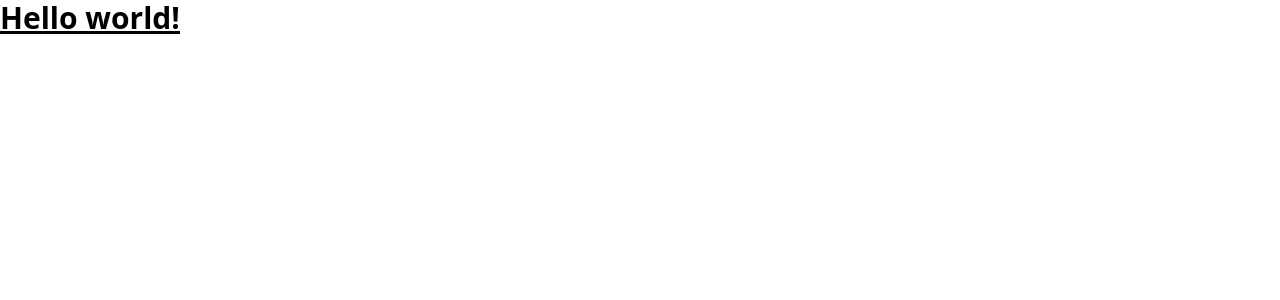
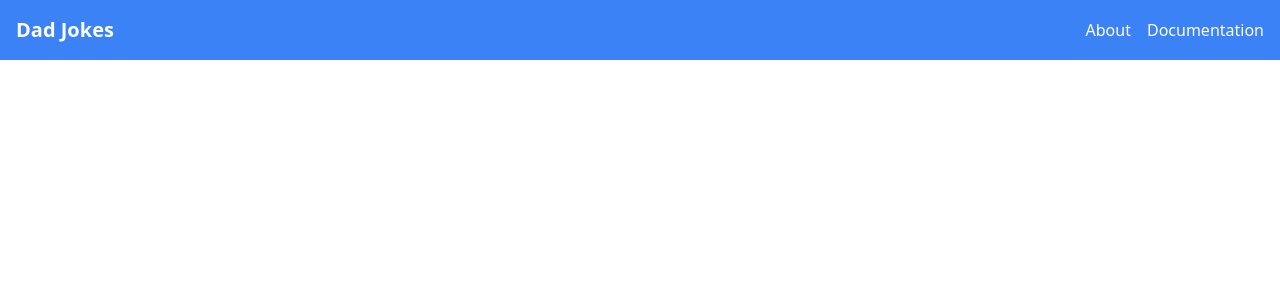
Before and after one commit to achingachris/dad-jokes, an Angular app: page / in a window 1280 px wide. Shown: the top 300 px of the page. Built offline with nearby package versions, Linux system fonts and the light colour scheme.

Commit message:
jokes service

```diff
--- a/package.json
+++ b/package.json
@@ -35,6 +35,8 @@
     "karma-jasmine": "~5.1.0",
     "karma-jasmine-html-reporter": "~2.0.0",
     "postcss": "^8.4.23",
+    "prettier": "^2.8.8",
+    "prettier-plugin-tailwindcss": "^0.3.0",
     "tailwindcss": "^3.3.2",
     "typescript": "~5.0.2"
   }
--- a/src/app/app.component.html
+++ b/src/app/app.component.html
@@ -1 +1,9 @@
-<h1 class="text-3xl font-bold underline">Hello world!</h1>
+<nav class="bg-blue-500 p-4">
+  <div class="container mx-auto flex justify-between items-center">
+    <a href="#" class="text-white text-xl font-bold">Dad Jokes</a>
+    <ul class="flex space-x-4">
+      <li><a href="#" class="text-white hover:text-gray-200">About</a></li>
+      <li><a href="#" class="text-white hover:text-gray-200">Documentation</a></li>
+    </ul>
+  </div>
+</nav>
--- /dev/null
+++ b/src/app/jokes.service.ts
@@ -0,0 +1,18 @@
+import { Injectable } from '@angular/core';
+import { HttpClient } from '@angular/common/http';
+import { Observable } from 'rxjs';
+
+@Injectable({
+  providedIn: 'root'
+})
+
+export class JokesService {
+
+  url = 'https://icanhazdadjoke.com'
+
+  constructor(private http: HttpClient) { }
+
+  getJoke(): Observable<any> {
+    return this.http.get(this.url, {headers: {Accept: 'application/json'}})
+  }
+}
```
Also changed, not shown: src/app/app.module.ts (+5 -8 lines), 1 other file (tests, documents, lock files or other folders).
